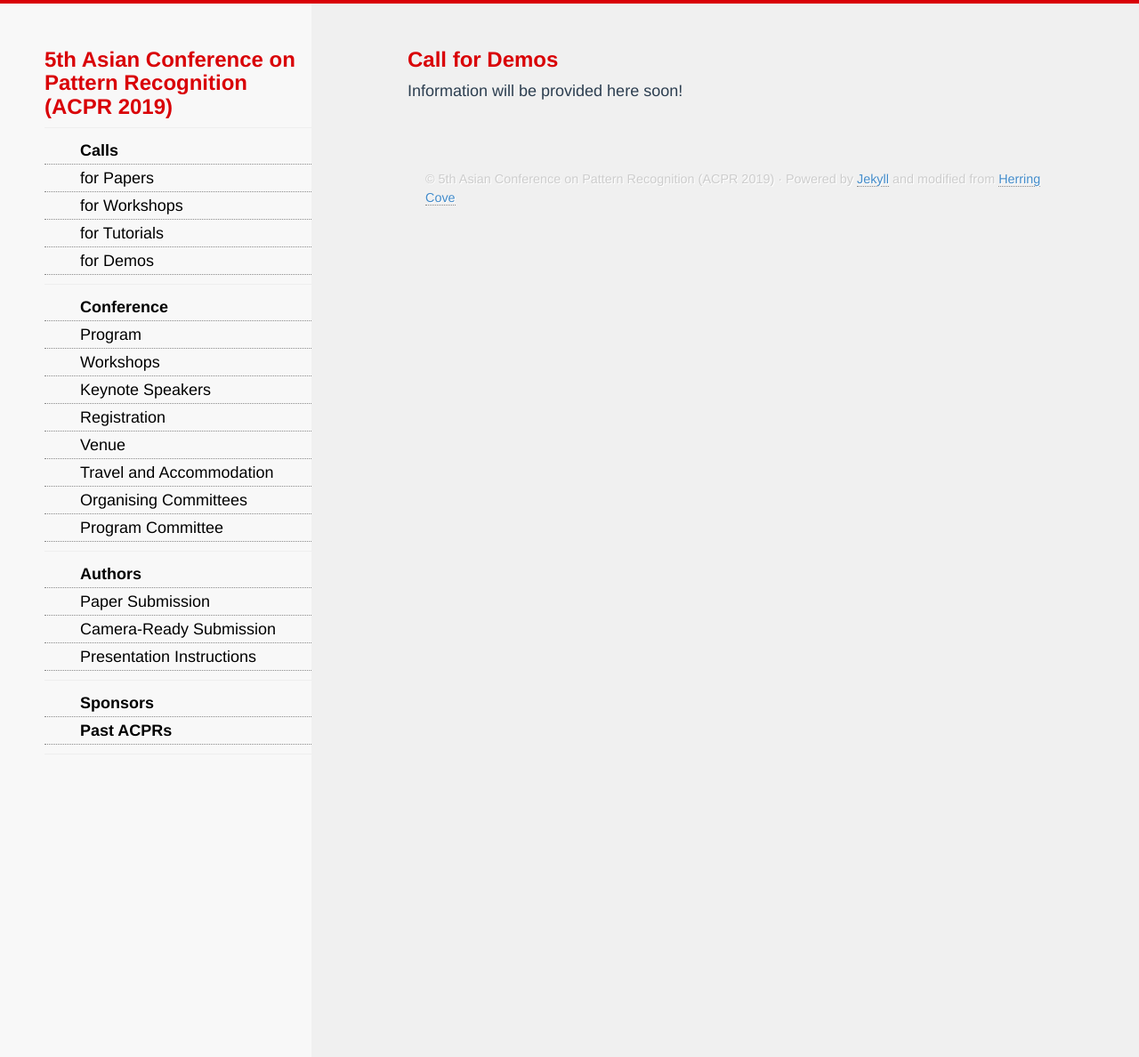
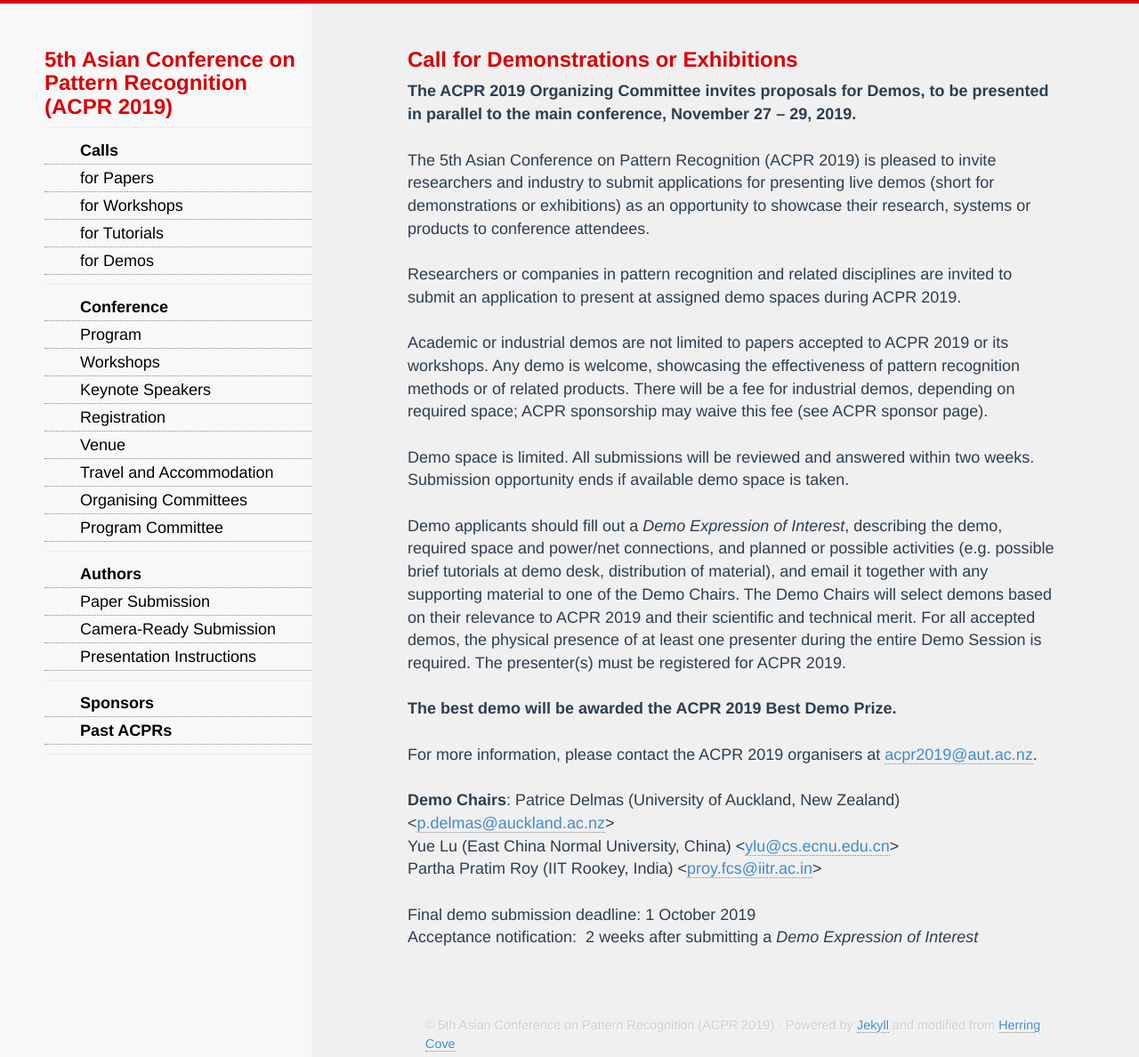
Before and after one commit to AndrewChenUoA/ACPR2019, a Jekyll site: the page built from cfd.html, in a window 1280 px wide and 1188 px high. Shown: the whole window at 89% size. Built offline with Jekyll 4.4.1, drawn with Linux system fonts in a browser that asks for light colours; nearby versions of some CDN libraries; Markdown is read by kramdown in place of the engine named in the settings.

Commit message:
Add call for demos

```diff
--- a/cfd.html
+++ b/cfd.html
@@ -2,6 +2,28 @@
 title: ACPR 2019 - The 5th Asian Conference on Pattern Recognition
 ---
 <div>
-<h3>Call for Demos</h3>
-Information will be provided here soon!
+<h3>Call for Demonstrations or Exhibitions</h3>
+<b>The ACPR 2019 Organizing Committee invites proposals for Demos, to be presented in parallel to the main conference, November 27 – 29, 2019.</b><br/><br/>
+
+The 5th Asian Conference on Pattern Recognition (ACPR 2019) is pleased to invite researchers and industry to submit applications for presenting live demos (short for demonstrations or exhibitions) as an opportunity to showcase their research, systems or products to conference attendees.<br/><br/>
+
+Researchers or companies in pattern recognition and related disciplines are invited to submit an application to present at assigned demo spaces during ACPR 2019.<br/><br/>
+
+Academic or industrial demos are not limited to papers accepted to ACPR 2019 or its workshops. Any demo is welcome, showcasing the effectiveness of pattern recognition methods or of related products. There will be a fee for industrial demos, depending on required space; ACPR sponsorship may waive this fee (see ACPR sponsor page).<br/><br/>
+
+Demo space is limited. All submissions will be reviewed and answered within two weeks. Submission opportunity ends if available demo space is taken.<br/><br/>
+
+Demo applicants should fill out a <i>Demo Expression of Interest</i>, describing the demo, required space and power/net connections, and planned or possible activities (e.g. possible brief tutorials at demo desk, distribution of material), and email it together with any supporting material to one of the Demo Chairs. The Demo Chairs will select demons based on their relevance to ACPR 2019 and their scientific and technical merit. For all accepted demos, the physical presence of at least one presenter during the entire Demo Session is required. The presenter(s) must be registered for ACPR 2019.<br/><br/>
+
+<b>The best demo will be awarded the ACPR 2019 Best Demo Prize.</b><br/><br/>
+
+For more information, please contact the ACPR 2019 organisers at <a href="mailto:acpr2019@aut.ac.nz">acpr2019@aut.ac.nz</a>.<br/><br/>
+
+<b>Demo Chairs</b>: Patrice Delmas (University of Auckland, New Zealand) <<a href="mailto:p.delmas@auckland.ac.nz">p.delmas@auckland.ac.nz</a>><br/>
+Yue Lu (East China Normal University, China) <<a href="mailto:ylu@cs.ecnu.edu.cn">ylu@cs.ecnu.edu.cn</a>><br/>
+Partha Pratim Roy (IIT Rookey, India) <<a href="mailto:proy.fcs@iitr.ac.in">proy.fcs@iitr.ac.in</a>><br/><br/>
+
+Final demo submission deadline: 1 October 2019<br/>
+Acceptance notification:  2 weeks after submitting a <i>Demo Expression of Interest</i>
+
 </div>
```
